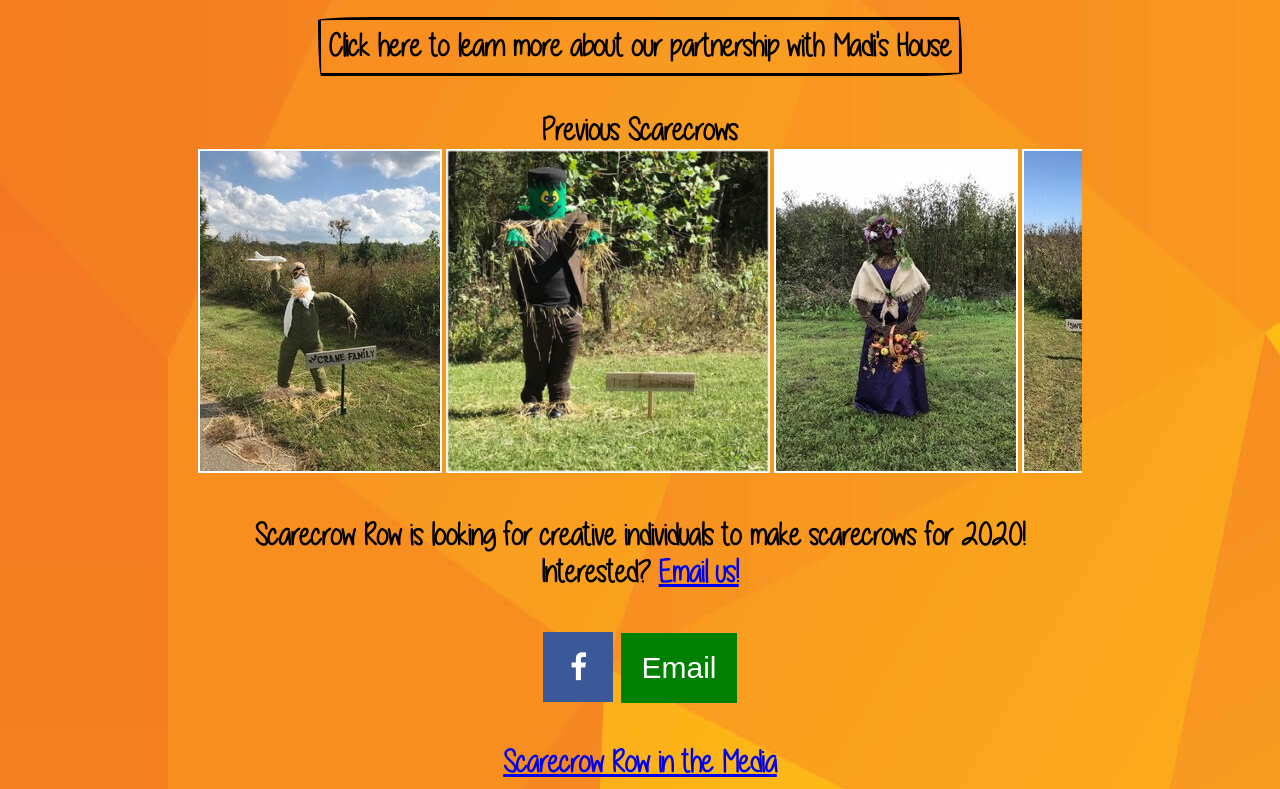
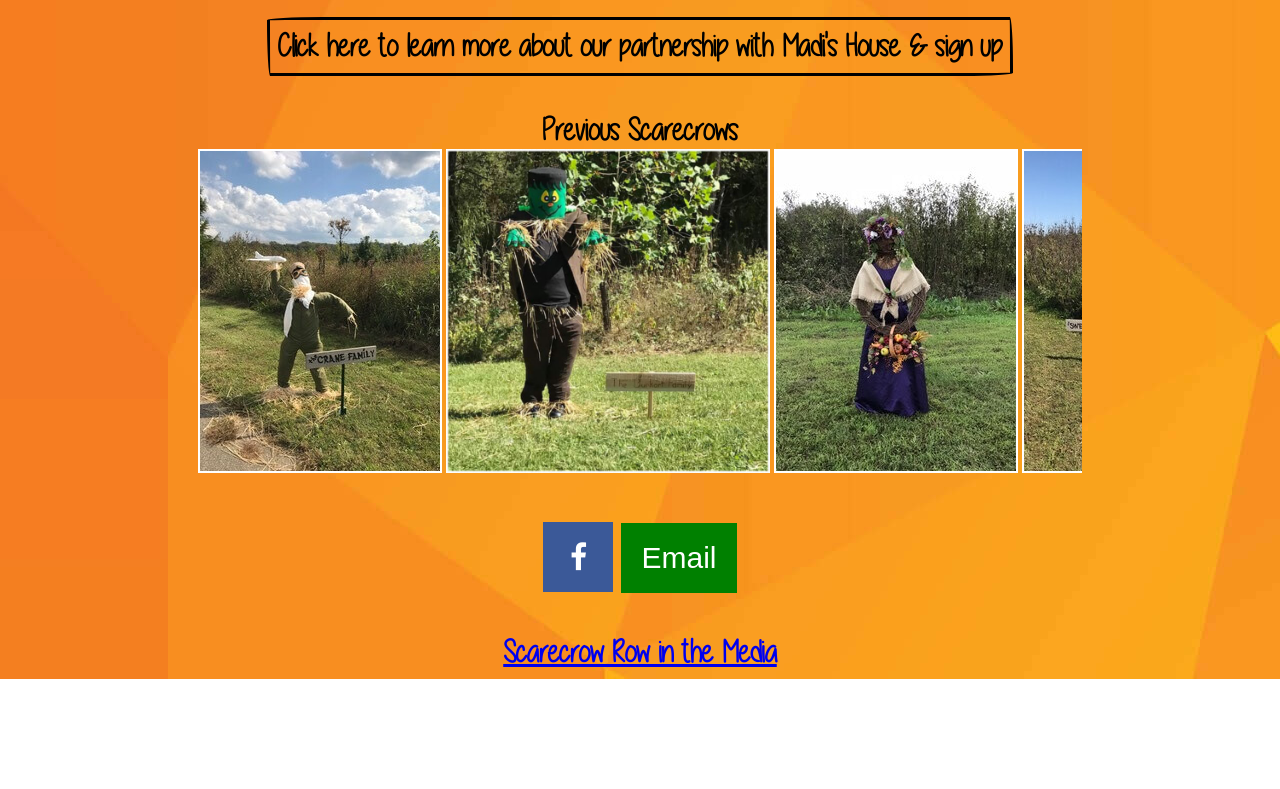
Before and after one commit to scarecrowrow2/scarecrowrow2, a plain HTML site: page index.html in a window 1280 px wide. Shown: the part 641-1430 px from the top of the page. After the commit the page ends 1320 px from the top, so only its background shows below. Drawn offline with Linux system fonts and the light colour scheme.

Commit message:
Fix broken link

```diff
--- a/index.html
+++ b/index.html
@@ -41,7 +41,7 @@
 			<br>
 			<b>Scarecrow Row is a fun, fall art installation of scarecrows set among the winding paths of Otto Armleder Park, located on the eastside of Cincinnati. This is our fourth year, but our first year to be raising funds for <a href="https://madishousecincy.org" target="_blank">Madi's house</a>, serving young adults batting addiction and mental health illness in the Greater Cincinnati Area.</b></span>
 			<br><br>
-			<a href="assets/scarecrow_donation_letter.pdf"><button class="sketched pointer"><span>Click here to learn more about our partnership with Madi's House</span></button></a>
+			<a href="assets/scarecrow_donation_letter.pdf"><button class="sketched pointer"><span>Click here to learn more about our partnership with Madi's House & sign up</span></button></a>
       <br><br>
       <br>
 			<div class="clearfix">
@@ -71,8 +71,8 @@
 				</section> -->
 			</div>
 			<br><br><br>
-      <b>Scarecrow Row is looking for creative individuals to make scarecrows for 2020! Interested? <a href="mailto:scarecrowrowcincinnati@gmail.com">Email us!</a>
-      </b><br><br><br>
+
+
       <a href="http://facebook.com/scarecrowrow" class="fa fa-facebook" target="_blank" rel="noopener noreferrer"></a>
       <!-- <a href="http://instagram.com/scarecrow_row" class="fa fa-instagram" target="blank"></a> -->
       <a href="mailto:scarecrowrowcincinnati@gmail.com" class="fa fa-email">Email</a>
```
